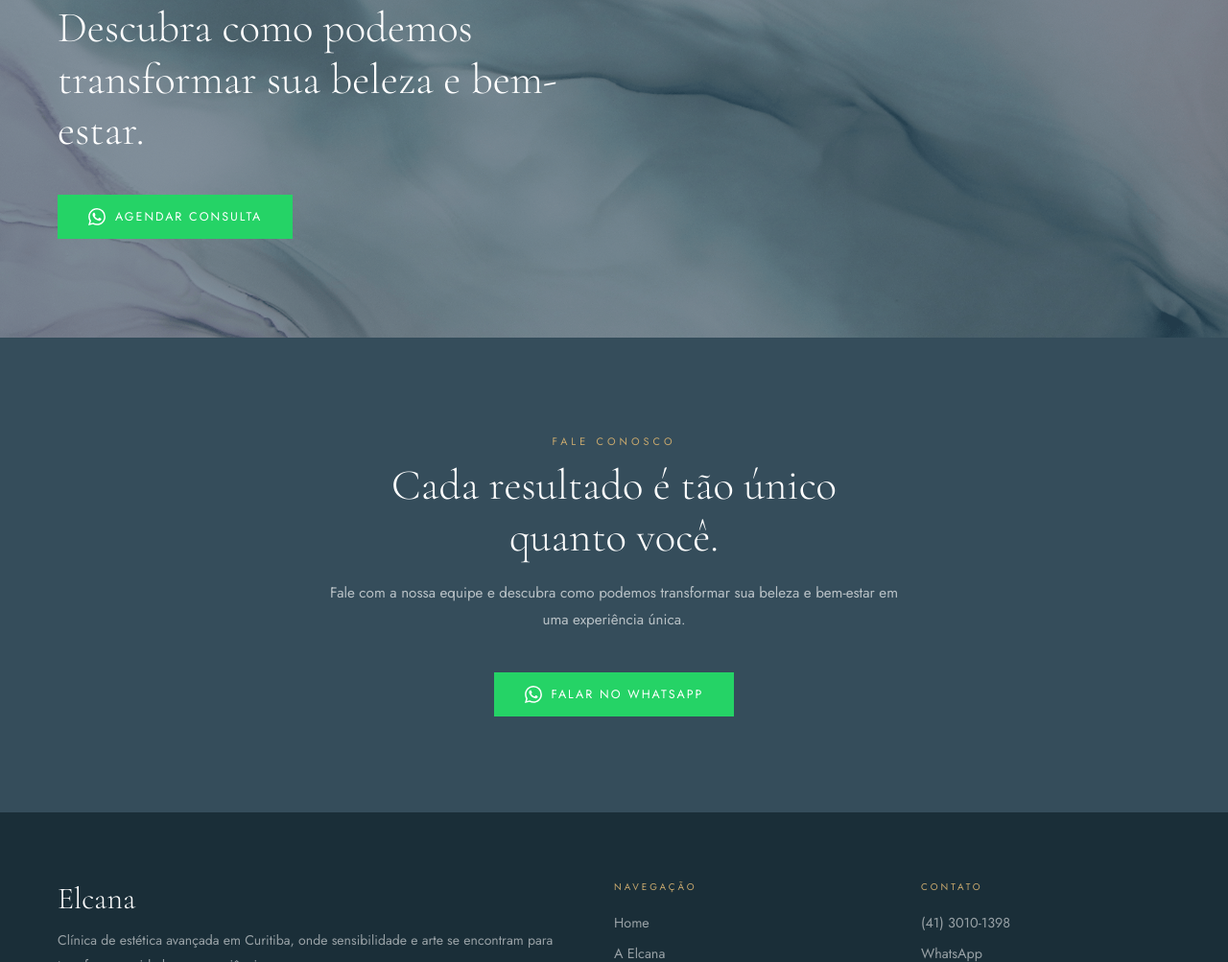
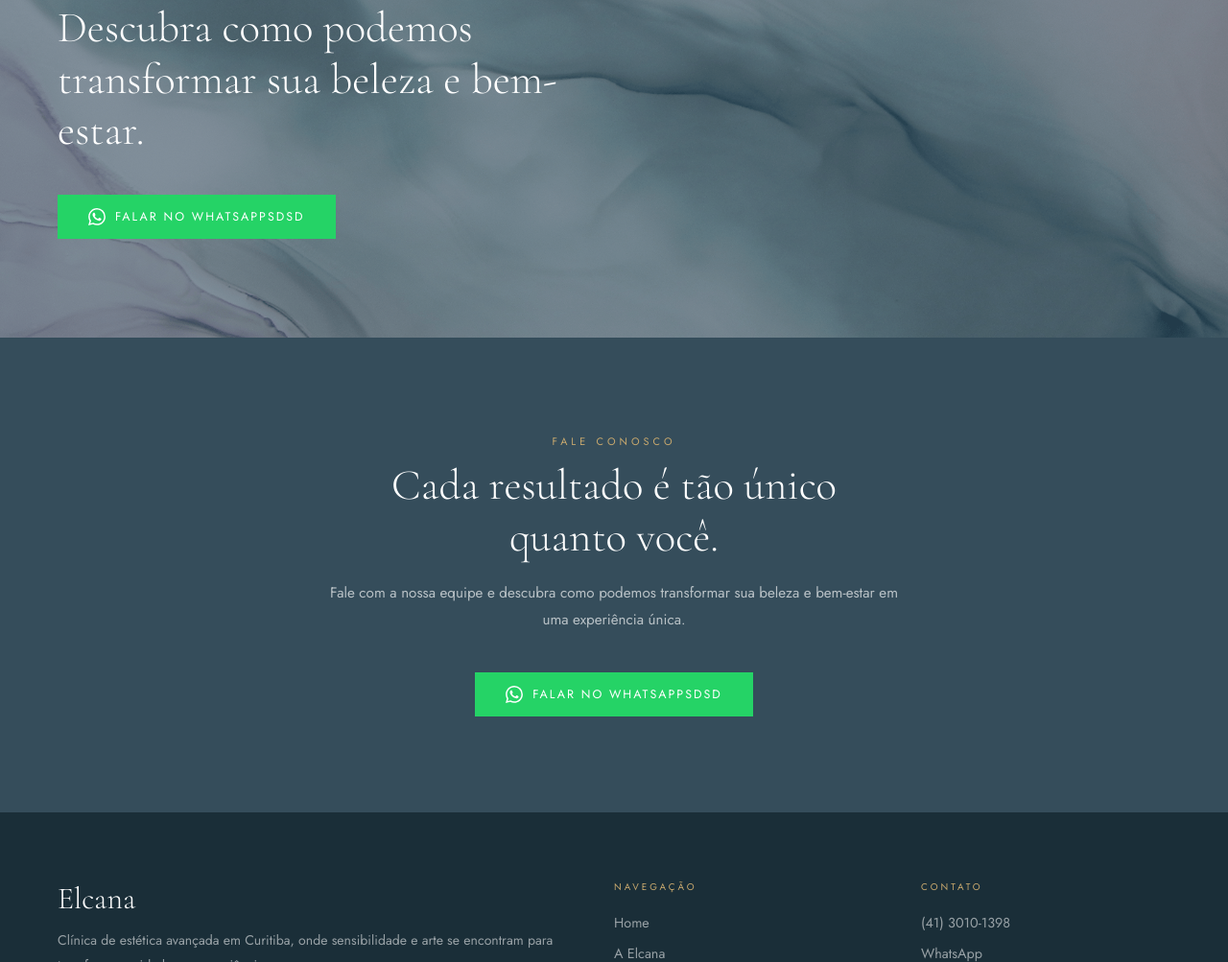
Before and after one commit to elcanaclinica/website, a plain HTML site: page index.html in a window 1280 px wide. Shown: the part 2068-3071 px from the top of the page at 96% size. Drawn offline with nearby package versions, Linux system fonts and the light colour scheme.

Commit message:
Admin: atualiza "Texto Botão WhatsApp"

```diff
--- a/index.html
+++ b/index.html
@@ -94,7 +94,7 @@
     <span class="sec-tag">Fale com a nossa equipe</span>
     <h2 class="sec-h2">Descubra como podemos transformar sua beleza e bem-estar.</h2>
     <br>
-    <a href="https://wa.me/5541999538779" class="btnwa" target="_blank"><svg viewBox="0 0 24 24" fill="currentColor" width="18" height="18"><path d="M17.472 14.382c-.297-.149-1.758-.867-2.03-.967-.273-.099-.471-.148-.67.15-.197.297-.767.966-.94 1.164-.173.199-.347.223-.644.075-.297-.15-1.255-.463-2.39-1.475-.883-.788-1.48-1.761-1.653-2.059-.173-.297-.018-.458.13-.606.134-.133.298-.347.446-.52.149-.174.198-.298.298-.497.099-.198.05-.371-.025-.52-.075-.149-.669-1.612-.916-2.207-.242-.579-.487-.5-.669-.51-.173-.008-.371-.01-.57-.01-.198 0-.52.074-.792.372-.272.297-1.04 1.016-1.04 2.479 0 1.462 1.065 2.875 1.213 3.074.149.198 2.096 3.2 5.077 4.487.709.306 1.262.489 1.694.625.712.227 1.36.195 1.871.118.571-.085 1.758-.719 2.006-1.413.248-.694.248-1.289.173-1.413-.074-.124-.272-.198-.57-.347m-5.421 7.403h-.004a9.87 9.87 0 01-5.031-1.378l-.361-.214-3.741.982.998-3.648-.235-.374a9.86 9.86 0 01-1.51-5.26c.001-5.45 4.436-9.884 9.888-9.884 2.64 0 5.122 1.03 6.988 2.898a9.825 9.825 0 012.893 6.994c-.003 5.45-4.437 9.884-9.885 9.884m8.413-18.297A11.815 11.815 0 0012.05 0C5.495 0 .16 5.335.157 11.892c0 2.096.547 4.142 1.588 5.945L.057 24l6.305-1.654a11.882 11.882 0 005.683 1.448h.005c6.554 0 11.89-5.335 11.893-11.893a11.821 11.821 0 00-3.48-8.413z"/></svg>Agendar Consulta</a>
+    <a href="https://wa.me/5541999538779" class="btnwa" target="_blank"><svg viewBox="0 0 24 24" fill="currentColor" width="18" height="18"><path d="M17.472 14.382c-.297-.149-1.758-.867-2.03-.967-.273-.099-.471-.148-.67.15-.197.297-.767.966-.94 1.164-.173.199-.347.223-.644.075-.297-.15-1.255-.463-2.39-1.475-.883-.788-1.48-1.761-1.653-2.059-.173-.297-.018-.458.13-.606.134-.133.298-.347.446-.52.149-.174.198-.298.298-.497.099-.198.05-.371-.025-.52-.075-.149-.669-1.612-.916-2.207-.242-.579-.487-.5-.669-.51-.173-.008-.371-.01-.57-.01-.198 0-.52.074-.792.372-.272.297-1.04 1.016-1.04 2.479 0 1.462 1.065 2.875 1.213 3.074.149.198 2.096 3.2 5.077 4.487.709.306 1.262.489 1.694.625.712.227 1.36.195 1.871.118.571-.085 1.758-.719 2.006-1.413.248-.694.248-1.289.173-1.413-.074-.124-.272-.198-.57-.347m-5.421 7.403h-.004a9.87 9.87 0 01-5.031-1.378l-.361-.214-3.741.982.998-3.648-.235-.374a9.86 9.86 0 01-1.51-5.26c.001-5.45 4.436-9.884 9.888-9.884 2.64 0 5.122 1.03 6.988 2.898a9.825 9.825 0 012.893 6.994c-.003 5.45-4.437 9.884-9.885 9.884m8.413-18.297A11.815 11.815 0 0012.05 0C5.495 0 .16 5.335.157 11.892c0 2.096.547 4.142 1.588 5.945L.057 24l6.305-1.654a11.882 11.882 0 005.683 1.448h.005c6.554 0 11.89-5.335 11.893-11.893a11.821 11.821 0 00-3.48-8.413z"/></svg>Falar no WhatsAppsdsd</a>
   </div>
 </div>
 
@@ -102,7 +102,7 @@
   <span class="sec-tag">Fale conosco</span>
   <h2 class="sec-h2" style="color:#fff">Cada resultado é tão único<br>quanto você.</h2>
   <p class="sec-p">Fale com a nossa equipe e descubra como podemos transformar sua beleza e bem-estar em uma experiência única.</p>
-  <a href="https://wa.me/5541999538779" class="btnwa" target="_blank"><svg viewBox="0 0 24 24" fill="currentColor" width="18" height="18"><path d="M17.472 14.382c-.297-.149-1.758-.867-2.03-.967-.273-.099-.471-.148-.67.15-.197.297-.767.966-.94 1.164-.173.199-.347.223-.644.075-.297-.15-1.255-.463-2.39-1.475-.883-.788-1.48-1.761-1.653-2.059-.173-.297-.018-.458.13-.606.134-.133.298-.347.446-.52.149-.174.198-.298.298-.497.099-.198.05-.371-.025-.52-.075-.149-.669-1.612-.916-2.207-.242-.579-.487-.5-.669-.51-.173-.008-.371-.01-.57-.01-.198 0-.52.074-.792.372-.272.297-1.04 1.016-1.04 2.479 0 1.462 1.065 2.875 1.213 3.074.149.198 2.096 3.2 5.077 4.487.709.306 1.262.489 1.694.625.712.227 1.36.195 1.871.118.571-.085 1.758-.719 2.006-1.413.248-.694.248-1.289.173-1.413-.074-.124-.272-.198-.57-.347m-5.421 7.403h-.004a9.87 9.87 0 01-5.031-1.378l-.361-.214-3.741.982.998-3.648-.235-.374a9.86 9.86 0 01-1.51-5.26c.001-5.45 4.436-9.884 9.888-9.884 2.64 0 5.122 1.03 6.988 2.898a9.825 9.825 0 012.893 6.994c-.003 5.45-4.437 9.884-9.885 9.884m8.413-18.297A11.815 11.815 0 0012.05 0C5.495 0 .16 5.335.157 11.892c0 2.096.547 4.142 1.588 5.945L.057 24l6.305-1.654a11.882 11.882 0 005.683 1.448h.005c6.554 0 11.89-5.335 11.893-11.893a11.821 11.821 0 00-3.48-8.413z"/></svg>Falar no WhatsApp</a>
+  <a href="https://wa.me/5541999538779" class="btnwa" target="_blank"><svg viewBox="0 0 24 24" fill="currentColor" width="18" height="18"><path d="M17.472 14.382c-.297-.149-1.758-.867-2.03-.967-.273-.099-.471-.148-.67.15-.197.297-.767.966-.94 1.164-.173.199-.347.223-.644.075-.297-.15-1.255-.463-2.39-1.475-.883-.788-1.48-1.761-1.653-2.059-.173-.297-.018-.458.13-.606.134-.133.298-.347.446-.52.149-.174.198-.298.298-.497.099-.198.05-.371-.025-.52-.075-.149-.669-1.612-.916-2.207-.242-.579-.487-.5-.669-.51-.173-.008-.371-.01-.57-.01-.198 0-.52.074-.792.372-.272.297-1.04 1.016-1.04 2.479 0 1.462 1.065 2.875 1.213 3.074.149.198 2.096 3.2 5.077 4.487.709.306 1.262.489 1.694.625.712.227 1.36.195 1.871.118.571-.085 1.758-.719 2.006-1.413.248-.694.248-1.289.173-1.413-.074-.124-.272-.198-.57-.347m-5.421 7.403h-.004a9.87 9.87 0 01-5.031-1.378l-.361-.214-3.741.982.998-3.648-.235-.374a9.86 9.86 0 01-1.51-5.26c.001-5.45 4.436-9.884 9.888-9.884 2.64 0 5.122 1.03 6.988 2.898a9.825 9.825 0 012.893 6.994c-.003 5.45-4.437 9.884-9.885 9.884m8.413-18.297A11.815 11.815 0 0012.05 0C5.495 0 .16 5.335.157 11.892c0 2.096.547 4.142 1.588 5.945L.057 24l6.305-1.654a11.882 11.882 0 005.683 1.448h.005c6.554 0 11.89-5.335 11.893-11.893a11.821 11.821 0 00-3.48-8.413z"/></svg>Falar no WhatsAppsdsd</a>
 </section>
 
 <footer>
```
